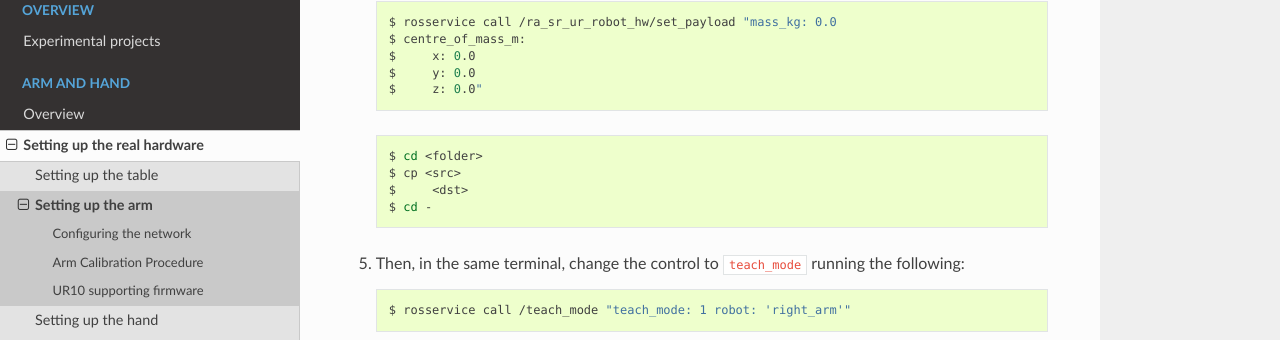
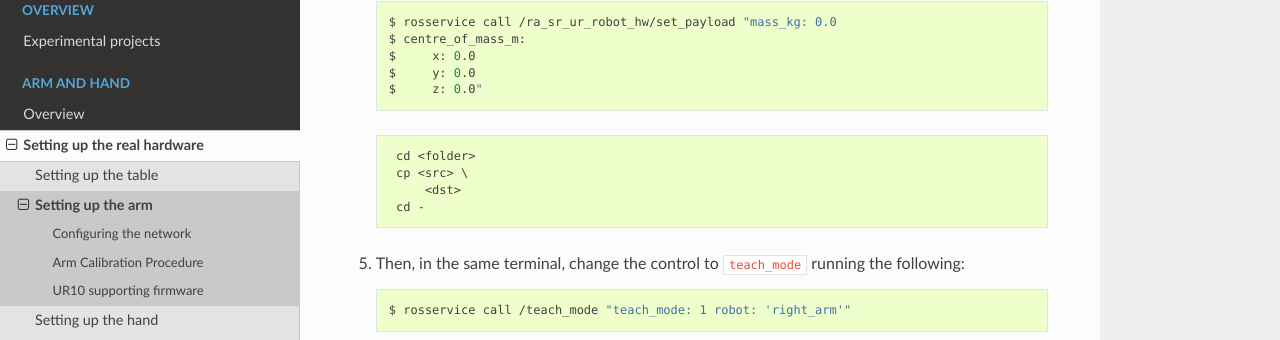
Before and after one commit to shadow-robot/sr_experimental_documentation, a Sphinx documentation site: the page built from docs/user_guide/1_2_setting_up_arm.md, in a window 1280 px wide and 1400 px high, scrolled down 6941 px. Shown: the part 111-451 px from the top of the window. Built offline with Sphinx 7.4.7 and the Read the Docs theme 2.0.0, drawn with Linux system fonts in a browser that asks for light colours; part of the change alters nothing that is shown.

````diff
--- a/docs/user_guide/1_2_setting_up_arm.md
+++ b/docs/user_guide/1_2_setting_up_arm.md
@@ -82,10 +82,10 @@ Follow these steps if you have a table and a stylus provided by Shadow Robot. It
            z: 0.0"
    ```
    ```eval_rst
-   .. prompt:: bash
+   .. prompt:: text
 
        cd <folder>
-       cp <src>
+       cp <src> \
            <dst>
        cd -
    ```
````
